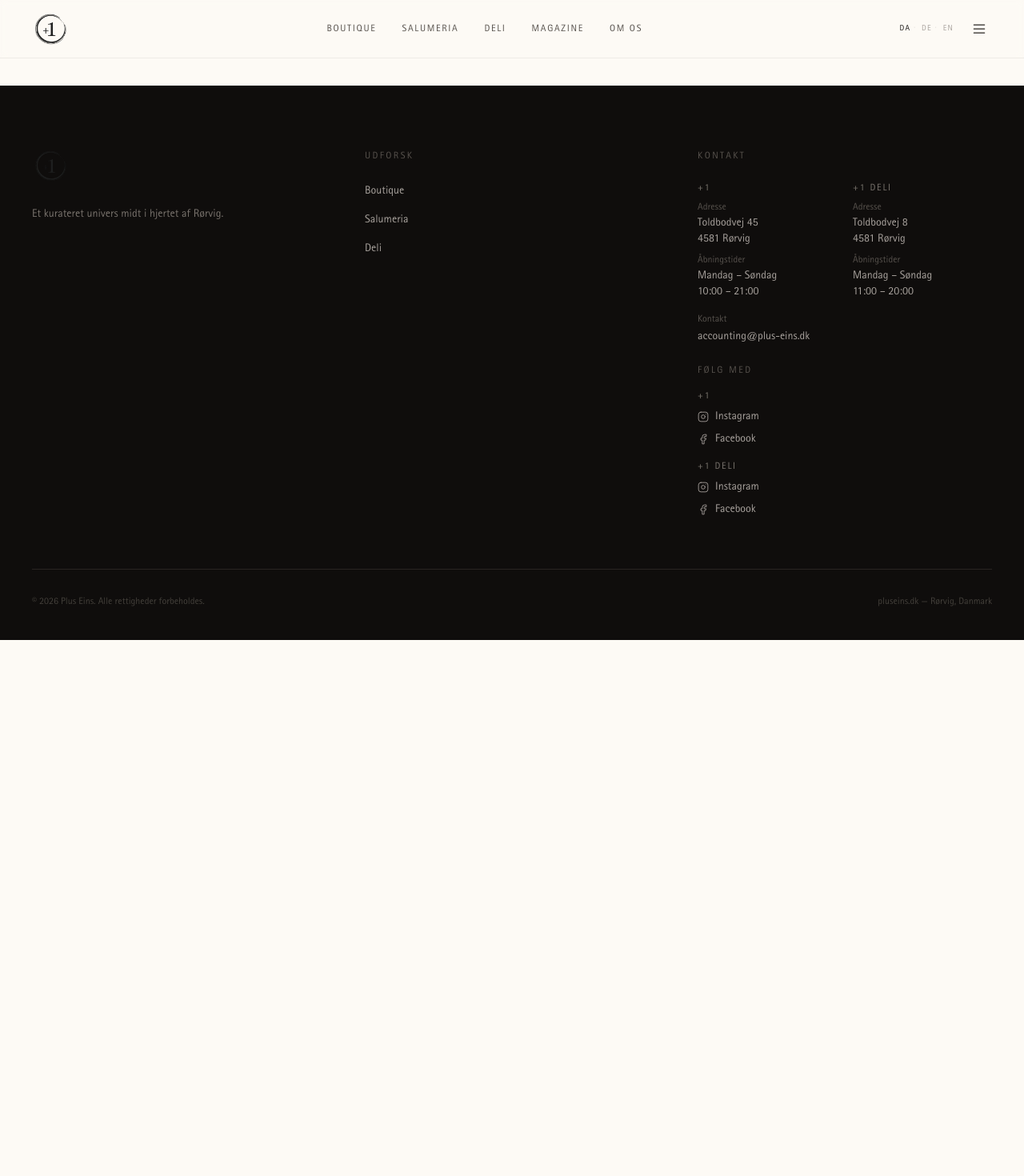
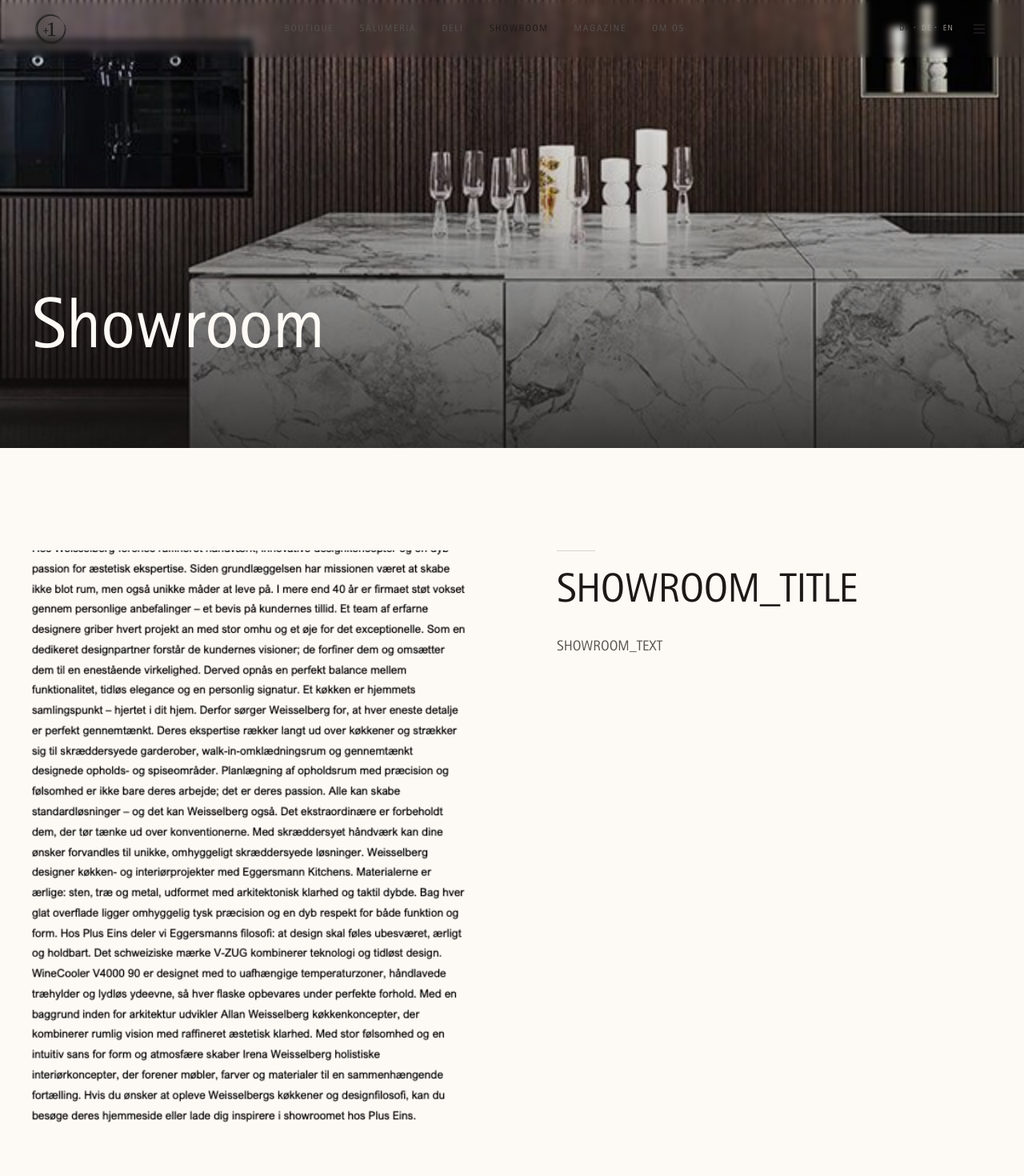
Before and after one commit to mariusaagesen/PLUSEINS, a React (Vite) app: page /showroom in a window 1280 px wide. Shown: the top 1470 px of the page at 80% size. Before the commit the page ends 800 px from the top, so only its background shows below. Built offline with nearby package versions, Linux system fonts and the light colour scheme.

Commit message:
Add Showroom page and integrate

```diff
--- a/src/App.tsx
+++ b/src/App.tsx
@@ -5,6 +5,7 @@ import Home from './pages/Home';
 import Boutique from './pages/Boutique';
 import Salumeria from './pages/Salumeria';
 import DeliMenu from './pages/DeliMenu';
+import Showroom from './pages/Showroom';
 import Cafe from './pages/Cafe';
 import Wine from './pages/Wine';
 import Delicatessen from './pages/Delicatessen';
@@ -25,6 +26,7 @@ export default function App() {
             <Route path="/boutique" element={<Boutique />} />
             <Route path="/salumeria" element={<Salumeria />} />
             <Route path="/deli" element={<DeliMenu />} />
+            <Route path="/showroom" element={<Showroom />} />
             <Route path="/cafe" element={<Cafe />} />
             <Route path="/wine" element={<Wine />} />
             <Route path="/delicatessen" element={<Delicatessen />} />
--- a/src/components/Footer.tsx
+++ b/src/components/Footer.tsx
@@ -6,6 +6,7 @@ const routes = [
   { key: 'boutique' as const, path: '/boutique' },
   { key: 'salumeria' as const, path: '/salumeria' },
   { key: 'deliMenu' as const, path: '/deli' },
+  { key: 'showroom' as const, path: '/showroom' },
 ];
 
 export default function Footer() {
--- a/src/components/Navigation.tsx
+++ b/src/components/Navigation.tsx
@@ -8,6 +8,7 @@ const mainRoutes = [
   { key: 'boutique' as const, path: '/boutique' },
   { key: 'salumeria' as const, path: '/salumeria' },
   { key: 'deliMenu' as const, path: '/deli' },
+  { key: 'showroom' as const, path: '/showroom' },
   { key: 'magazine' as const, path: '/magazine' },
   { key: 'aboutUs' as const, path: '/about' },
 ];
--- a/src/i18n/translations.ts
+++ b/src/i18n/translations.ts
@@ -7,6 +7,7 @@ export const translations = {
       boutique: 'Boutique',
       salumeria: 'Salumeria',
       deliMenu: 'Deli',
+      showroom: 'Showroom',
       magazine: 'Magazine',
       aboutUs: 'Om os',
       cafe: 'Café Salamanca',
@@ -74,6 +75,10 @@ export const translations = {
         'Vi er gået sammen om at skabe et univers af alt det, vi holder af. Vi har store ambitioner og vi vil skabe et helt særligt sted, hvor du kan finde lækre og anvendelige produkter, hvor kvaliteten er højsædet.',
         'Vi går nu ind i vores 2. sæson og vi glæder os til at byde jer velkomne i vores univers med god kaffe, lækker tysk vin, delikate italienske specialiter og skønne livsstilsprodukter.',
       ],
+    },
+    showroom: {
+      title: 'SHOWROOM_TITLE',
+      text: 'SHOWROOM_TEXT',
     },
     magazine: {
       seasonLabel: 'Forårsudgave 2026',
@@ -333,6 +338,7 @@ export const translations = {
       boutique: 'Boutique',
       salumeria: 'Salumeria',
       deliMenu: 'Deli',
+      showroom: 'Showroom',
       magazine: 'Magazine',
       aboutUs: 'Über uns',
       cafe: 'Café Salamanca',
@@ -400,6 +406,10 @@ export const translations = {
         'Wir haben uns zusammengetan, um ein Universum aus allem zu schaffen, was wir lieben. Wir haben große Ambitionen und möchten einen ganz besonderen Ort schaffen, an dem man wunderschöne und nützliche Produkte findet, bei denen Qualität stets an erster Stelle steht.',
         'Wir gehen nun in unsere zweite Saison und freuen uns darauf, Sie in unserem Universum willkommen zu heißen — mit gutem Kaffee, feinem deutschen Wein, delikaten italienischen Spezialitäten und wunderschönen Lifestyleprodukten.',
       ],
+    },
+    showroom: {
+      title: 'SHOWROOM_TITLE',
+      text: 'SHOWROOM_TEXT',
     },
     magazine: {
       seasonLabel: 'Frühjahrsausgabe 2026',
@@ -659,6 +669,7 @@ export const translations = {
       boutique: 'Boutique',
       salumeria: 'Salumeria',
       deliMenu: 'Deli',
+      showroom: 'Showroom',
       magazine: 'Magazine',
       aboutUs: 'About Us',
       cafe: 'Café Salamanca',
@@ -726,6 +737,10 @@ export const translations = {
         'We have come together to create a universe of everything we love. We have great ambitions and want to build something truly special — a place where you can find beautiful, useful products where quality is never compromised.',
         'We are now entering our second season and look forward to welcoming you into our universe — with good coffee, fine German wine, delicate Italian specialities and beautiful lifestyle products.',
       ],
+    },
+    showroom: {
+      title: 'SHOWROOM_TITLE',
+      text: 'SHOWROOM_TEXT',
     },
     magazine: {
       seasonLabel: 'Spring Issue 2026',
--- /dev/null
+++ b/src/pages/Showroom.tsx
@@ -0,0 +1,63 @@
+import { useLanguage } from '../context/LanguageContext';
+import ScrollReveal from '../components/ScrollReveal';
+
+export default function Showroom() {
+  const { t } = useLanguage();
+  const s = t.showroom;
+
+  return (
+    <div>
+      {/* Hero */}
+      <section className="relative h-[70vh] min-h-[520px] flex items-end overflow-hidden">
+        <img
+          src="/images/timeless-beauty-z0q1tc464b5t1s6.jpg"
+          alt="Showroom"
+          className="absolute inset-0 w-full h-full object-cover object-center"
+          loading="eager"
+        />
+        <div className="absolute inset-0 bg-gradient-to-t from-stone-950/80 via-stone-950/25 to-transparent" />
+        <div className="relative z-10 max-w-7xl mx-auto px-6 md:px-10 pb-16 md:pb-24 w-full">
+          <h1
+            className="font-serif font-light text-cream-50 leading-[1.08]"
+            style={{ fontSize: 'clamp(2.8rem, 7vw, 7rem)' }}
+          >
+            {t.nav.showroom}
+          </h1>
+        </div>
+      </section>
+
+      {/* Content */}
+      <section className="bg-cream-50 py-24 md:py-32">
+        <div className="max-w-7xl mx-auto px-6 md:px-10">
+          <div className="grid lg:grid-cols-2 gap-14 lg:gap-28 items-start">
+
+            <ScrollReveal direction="left">
+              <div className="image-scale aspect-[3/4] overflow-hidden">
+                <img
+                  src="/images/image.png"
+                  alt={s.title}
+                  className="editorial-image"
+                  loading="lazy"
+                />
+              </div>
+            </ScrollReveal>
+
+            <ScrollReveal direction="right" delay={100}>
+              <span className="block w-12 h-px bg-stone-300 mb-6" />
+              <h2
+                className="font-serif font-light text-stone-900 leading-[1.12] mb-6"
+                style={{ fontSize: 'clamp(2rem, 4vw, 3.2rem)' }}
+              >
+                {s.title}
+              </h2>
+              <p className="font-sans font-light text-stone-600 text-lg leading-[1.75]">
+                {s.text}
+              </p>
+            </ScrollReveal>
+
+          </div>
+        </div>
+      </section>
+    </div>
+  );
+}
```
